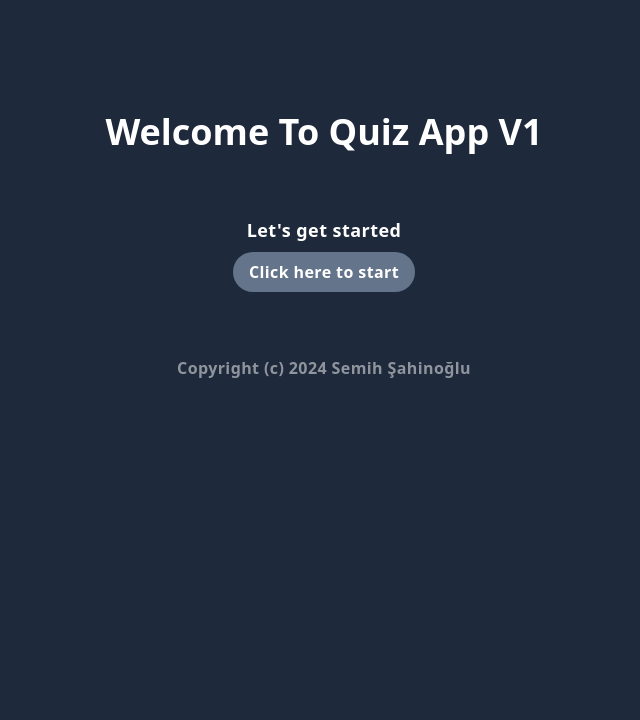
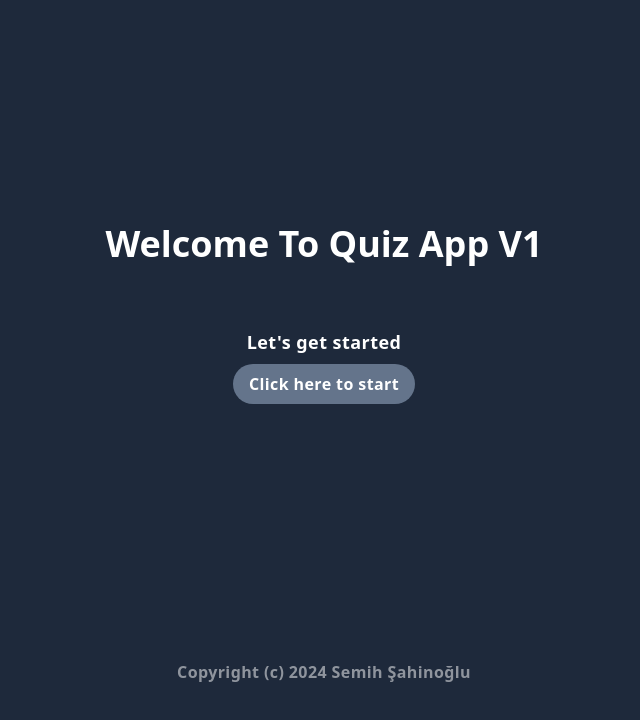
Before and after one commit to sem1hs/quiz-app, a React (Create React App) app: page / in a window 1280 px wide. Shown: the top 720 px of the page, without its empty margins (316-956 px from the left). Built offline with nearby package versions, Linux system fonts and the light colour scheme; data requests are answered from the project's data file.

Commit message:
added some styles

```diff
--- a/src/App.jsx
+++ b/src/App.jsx
@@ -24,9 +24,10 @@ function reducer(state, action) {
     }
     case "finish": {
       const newArr = [...state.questions];
+      const value = 100 / newArr.length;
       let point = 0;
       newArr.forEach((el) => {
-        if (el.yourOption === el.correctOption) point += 10;
+        if (el.yourOption === el.correctOption) point += value;
       });
       return { ...state, page: "finish", point };
     }
@@ -38,9 +39,10 @@ function reducer(state, action) {
     case "sec": {
       if (state.seconds === 0) {
         const newArr = [...state.questions];
+        const value = 100 / newArr.length;
         let point = 0;
         newArr.forEach((el) => {
-          if (el.yourOption === el.correctOption) point += 10;
+          if (el.yourOption === el.correctOption) point += value;
         });
         return { ...state, page: "finish", point };
       }
--- a/src/components/Header.jsx
+++ b/src/components/Header.jsx
@@ -2,7 +2,7 @@ import React from "react";
 
 const Header = ({ dispatch }) => {
   return (
-    <div className="w-[800px] h-[250px] mx-auto p-4">
+    <div className="w-[800px] h-[250px] mx-auto p-32">
       <h1 className="text-white text-4xl font-bold mb-4 text-center">
         Welcome To Quiz App V1
       </h1>
@@ -17,7 +17,7 @@ const Header = ({ dispatch }) => {
           Click here to start
         </button>
       </div>
-      <p className="text-white w-max m-auto opacity-50 font-bold tracking-wide mt-16">
+      <p className="text-white w-max m-auto opacity-50 font-bold tracking-wide mt-64">
         Copyright (c) 2024 Semih Şahinoğlu
       </p>
     </div>
--- a/src/components/Question.jsx
+++ b/src/components/Question.jsx
@@ -1,5 +1,5 @@
 import React from "react";
-import { FaArrowRight, FaArrowLeft } from "react-icons/fa";
+import { FaArrowLeft } from "react-icons/fa";
 import Answer from "./Answer";
 import Button from "./Button";
 
--- a/src/components/Questions.jsx
+++ b/src/components/Questions.jsx
@@ -5,7 +5,7 @@ import Timer from "./Timer";
 const Questions = ({ questions, dispatch, index, seconds }) => {
   const numQuestions = questions.length;
   return (
-    <div className="w-[800px] mx-auto">
+    <div className="w-[800px] mx-auto mt-16">
       <h1 className="text-white text-4xl font-bold text-center">
         {index + 1 + " / " + numQuestions} Question
       </h1>
```
